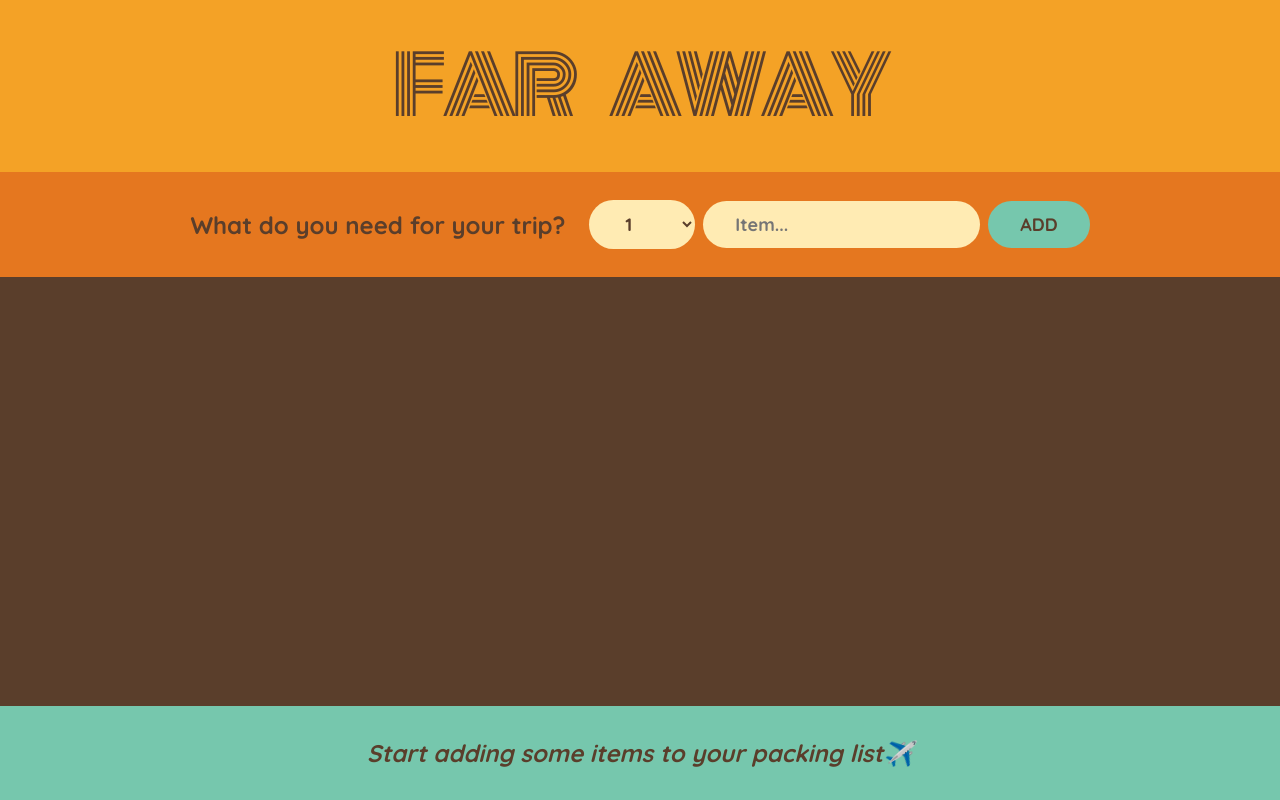
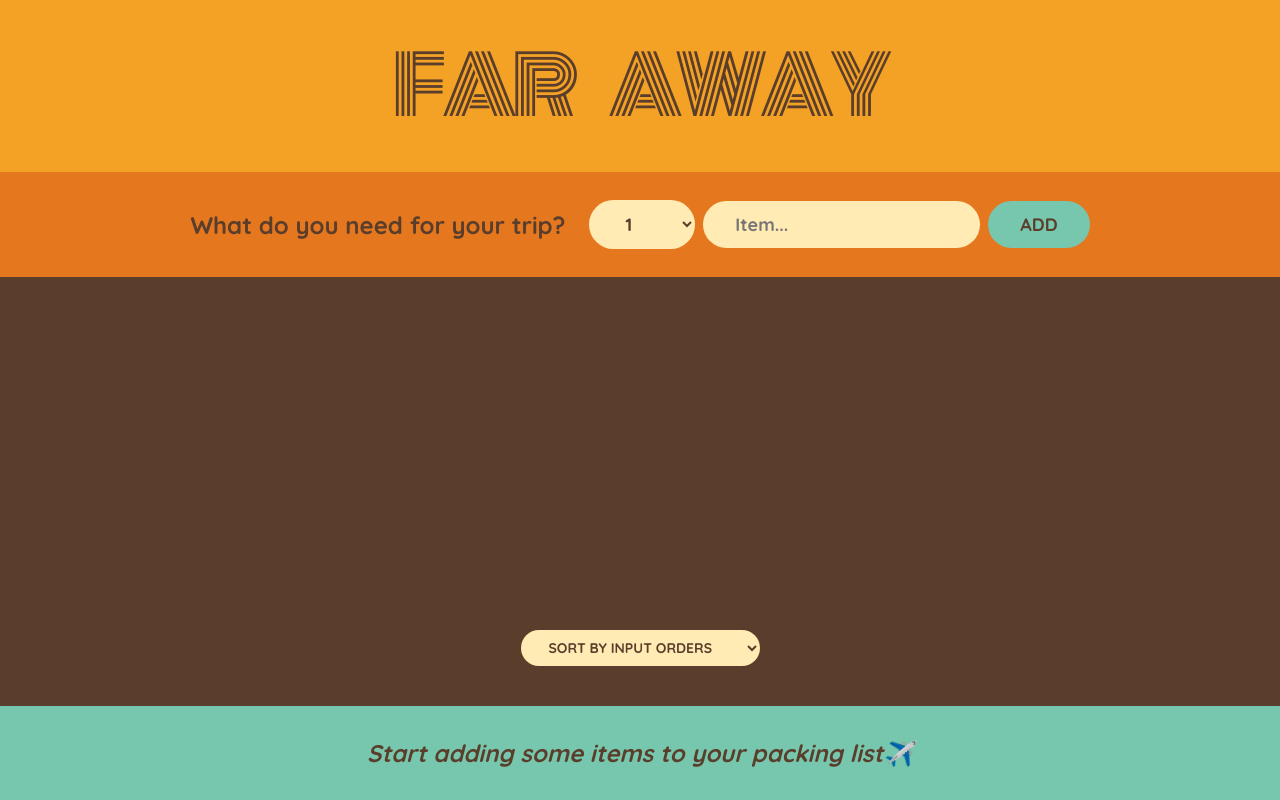
Before and after one commit to Pin3appl3ishan/react-concepts, a React (Vite) app in the folder travel-list/: page / in a window 1280 px wide. Built offline with nearby package versions, Linux system fonts and the light colour scheme.

Commit message:
implement sort feature

```diff
--- a/travel-list/src/App.jsx
+++ b/travel-list/src/App.jsx
@@ -80,10 +80,26 @@
 }
 
 function PackagingList({ items, onDeleteItem, onToggleItem }) {
+  const [sortBy, setSortBy] = useState("input");
+
+  let sortedItems;
+
+  if (sortBy === "input") sortedItems = items;
+
+  if (sortBy === "description")
+    sortedItems = items
+      .slice()
+      .sort((a, b) => a.description.localeCompare(b.description));
+
+  if (sortBy === "packed")
+    sortedItems = items
+      .slice()
+      .sort((a, b) => Number(a.packed) - Number(b.packed));
+
   return (
     <div className="list">
       <ul>
-        {items.map((item) => (
+        {sortedItems.map((item) => (
           <Item
             item={item}
             onToggleItem={onToggleItem}
@@ -92,6 +108,14 @@
           />
         ))}
       </ul>
+
+      <div className="actions">
+        <select value={sortBy} onChange={(e) => setSortBy(e.target.value)}>
+          <option value="input">Sort by input orders</option>
+          <option value="description">Sort by description</option>
+          <option value="packed">Sort by packed status</option>
+        </select>
+      </div>
     </div>
   );
 }
```
